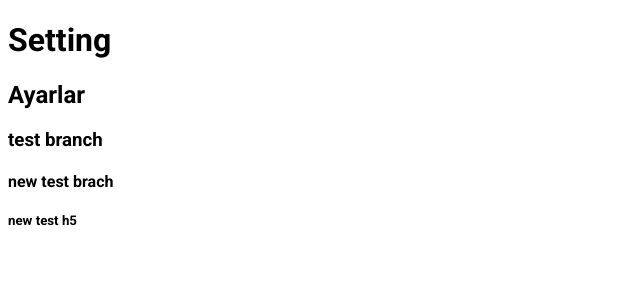
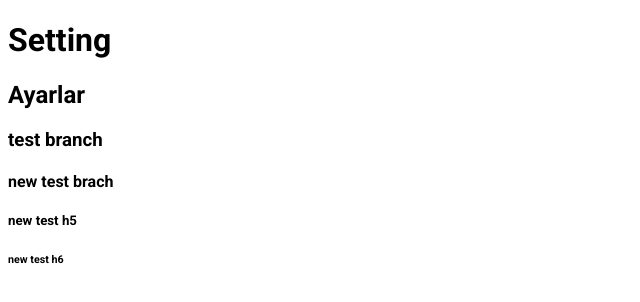
Before and after one commit to eserdinyo/6habits, a Vue app: page /setting in a window 1280 px wide. Shown: the top 302 px of the page, without its empty margins (0-640 px from the left). Built offline with nearby package versions, Linux system fonts and the light colour scheme.

Commit message:
new test h6

```diff
--- a/src/views/Setting.vue
+++ b/src/views/Setting.vue
@@ -5,5 +5,6 @@
     <h3>test branch</h3>
     <h4>new test brach</h4>
     <h5>new test h5</h5>
+    <h6>new test h6</h6>
   </div>
 </template>
```
